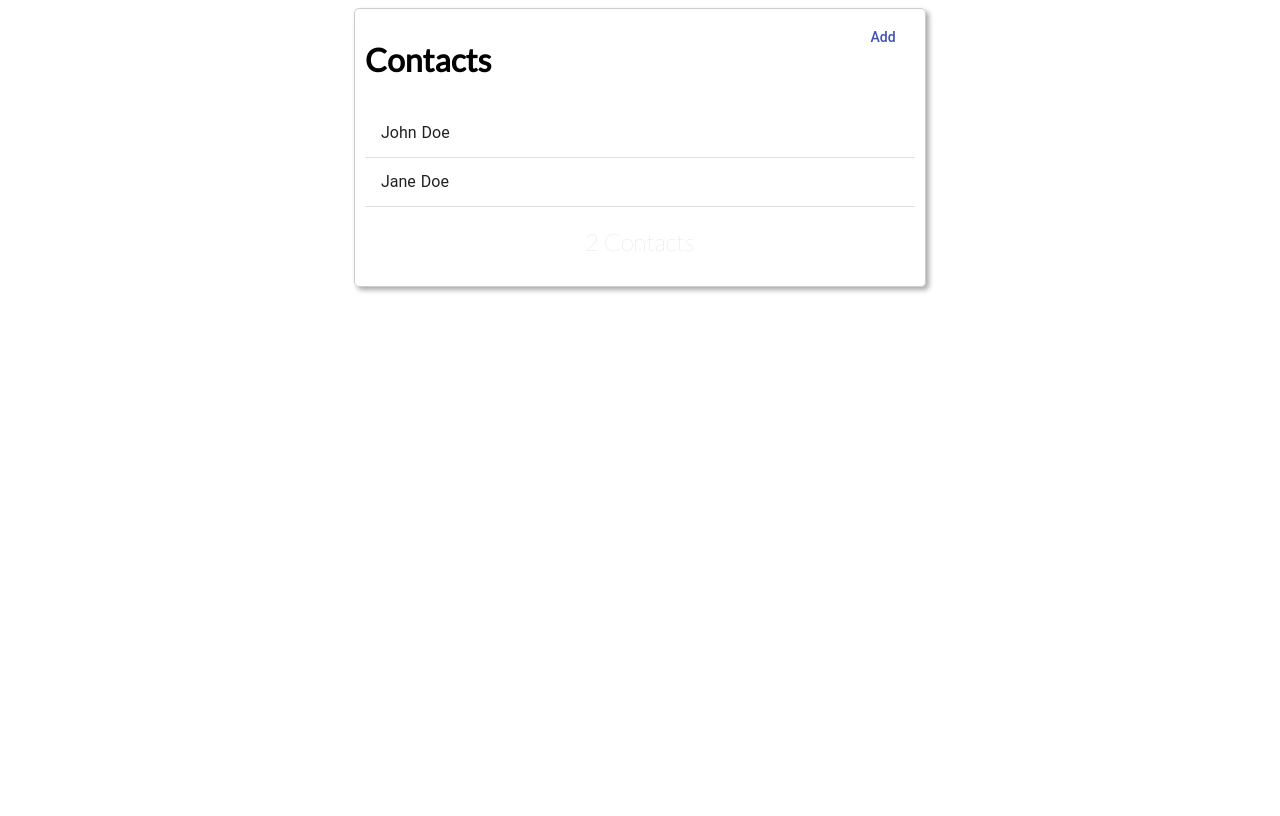
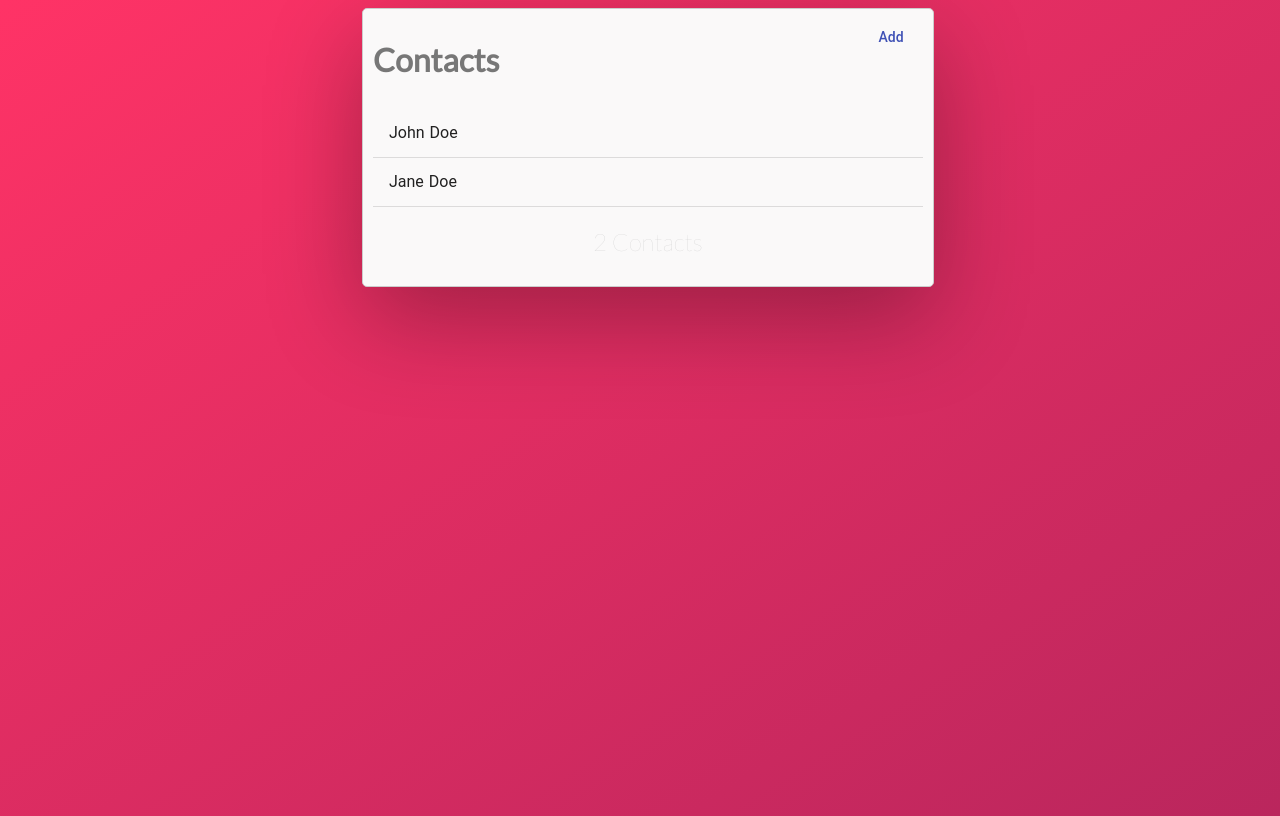
Before and after one commit to skmuddamsetty/angular-phone-book, an Angular app: page / in a window 1280 px wide. Built offline with nearby package versions, Linux system fonts and the light colour scheme.

Commit message:
added some styling fixes

```diff
--- a/src/app/app.component.css
+++ b/src/app/app.component.css
@@ -8,7 +8,8 @@ p {
   border: 1px solid #ccc;
   border-radius: 5px;
   padding: 10px;
-  box-shadow: 3px 3px 5px #aaaaaa;
+  background-color: #faf9f9;
+  box-shadow: 0 2rem 6rem rgba(0, 0, 0, 0.3);
 }
 
 .first-name {
--- a/src/styles.css
+++ b/src/styles.css
@@ -2,4 +2,10 @@
 @import url("https://fonts.googleapis.com/css2?family=Lato:wght@100;300;400&display=swap");
 body {
   font-family: "Lato", sans-serif;
+  background-image: linear-gradient(to right bottom, #ff3366, #ba265d);
+  background-size: cover;
+  background-repeat: no-repeat;
+  min-height: 100vh;
+  width: 100vw;
+  color: #777;
 }
```
